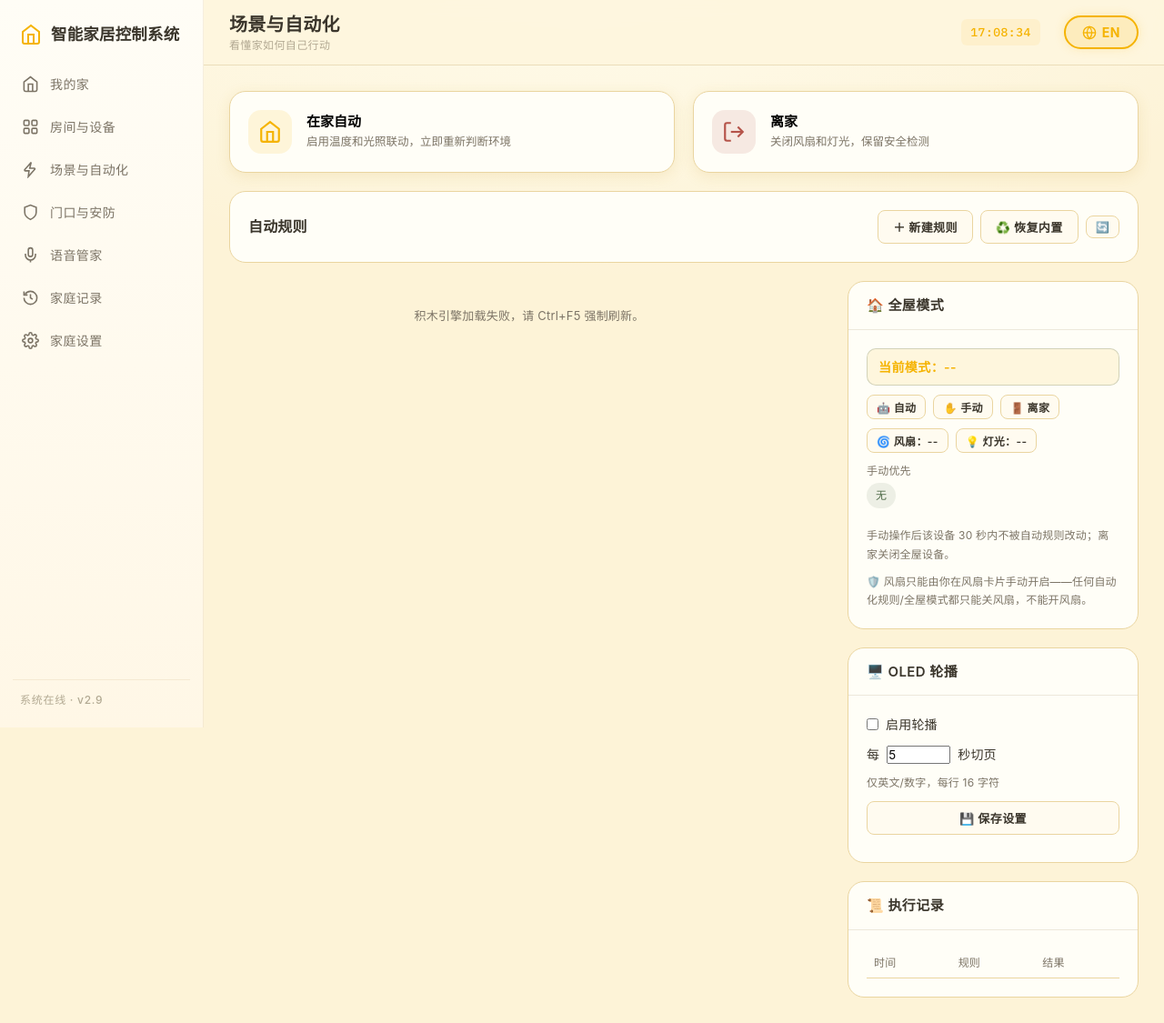
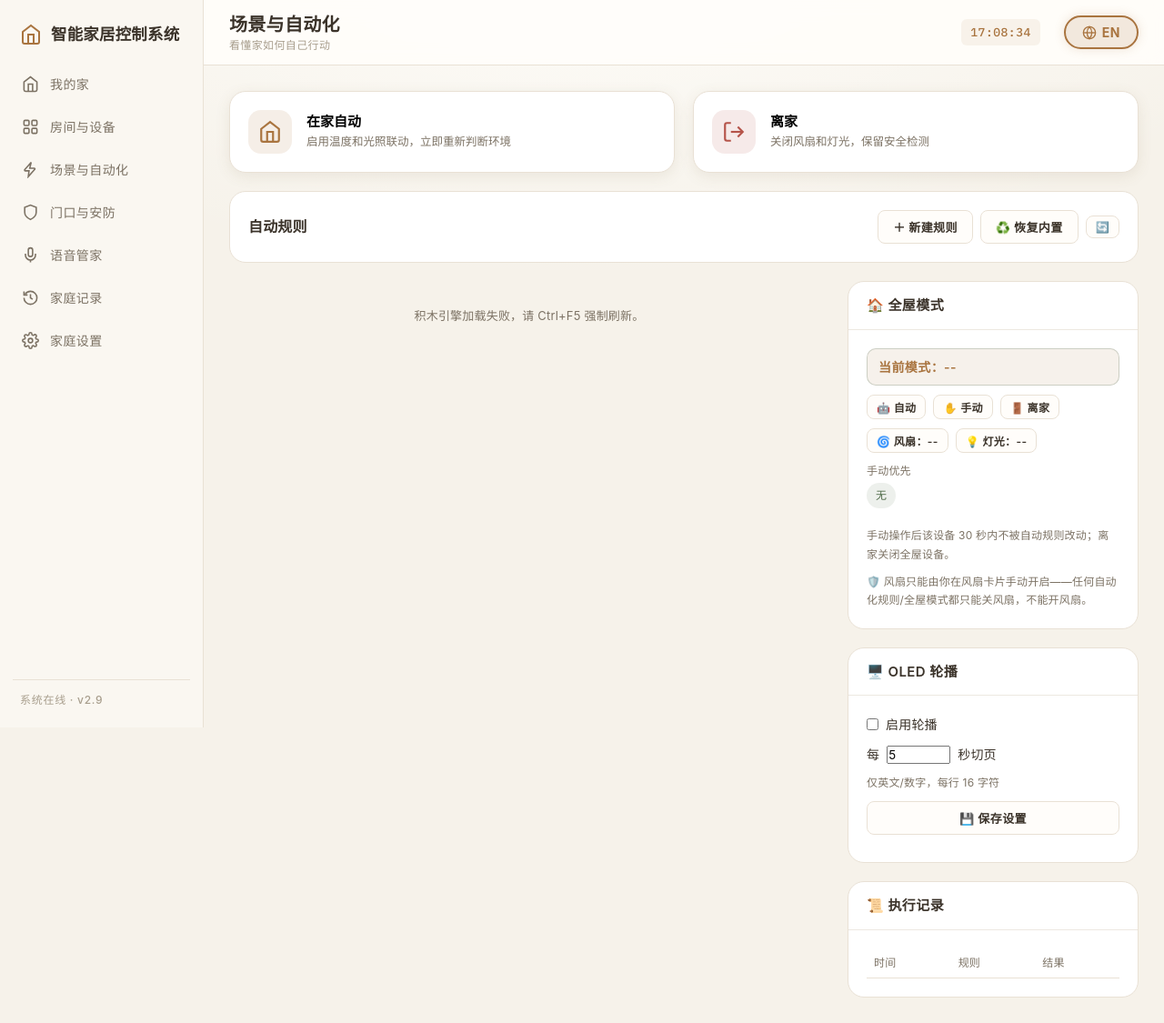
Before and after one commit to Attenna/Arduino-Uno-3-Smart-Home, a Flask app: template PC_Test/web/templates/automation.html in a window 1280 px wide. Shown: the whole page at 91% size. Run offline with Flask 3, Linux system fonts and the light colour scheme; the template is opened without the code that fills it, so the values that code supplies are empty; some libraries are stand-ins or nearby versions.

Commit message:
UI：按演示页审美换肤为奶油米白+焦糖棕主题

```diff
--- a/PC_Test/web/static/css/style.css
+++ b/PC_Test/web/static/css/style.css
@@ -6,24 +6,24 @@
 }
 
 :root {
-    /* 暖居主题：米黄底 + 暖白卡片 + 黄色主色（状态色保留：鼠尾草绿正常 / 砖红告警） */
-    --bg-primary: #fdf3d7;
-    --bg-secondary: #fffbf0;
-    --bg-card: #fffef7;
-    --bg-card-hover: #fdecc0;
-    --bg-sidebar: #fffaef;
-    --border-color: #ead5a0;
-    --text-primary: #3b362c;
-    --text-secondary: #7c7466;
-    --text-muted: #b2a992;
+    /* 暖居主题（对齐演示页审美）：奶油米白底 + 纯白卡片 + 焦糖棕强调（状态色保留：鼠尾草绿正常 / 砖红告警） */
+    --bg-primary: #f6f2ea;
+    --bg-secondary: #fffdfa;
+    --bg-card: #ffffff;
+    --bg-card-hover: #f5efe6;
+    --bg-sidebar: #faf7f1;
+    --border-color: #e9e1d5;
+    --text-primary: #3b332a;
+    --text-secondary: #7c7264;
+    --text-muted: #a89e8d;
     --accent-blue: #476044;
-    --accent-cyan: #f5b301;
+    --accent-cyan: #a9743f;
     --accent-green: #4f6b48;
     --accent-orange: #b06a2c;
     --accent-red: #b5544a;
-    --accent-yellow: #f5b301;
+    --accent-yellow: #c08a4a;
     --accent-purple: #9a7aa0;
-    --shadow: 0 4px 16px rgba(196, 158, 44, 0.14);
+    --shadow: 0 4px 16px rgba(120, 95, 60, 0.10);
     --radius: 18px;
     --radius-sm: 10px;
     --transition: all 0.3s cubic-bezier(0.4, 0, 0.2, 1);
@@ -33,7 +33,7 @@
 body {
     font-family: -apple-system, BlinkMacSystemFont, 'Segoe UI', 'PingFang SC', 'Microsoft YaHei', sans-serif;
     background: var(--bg-primary);
-    background-image: radial-gradient(1200px 600px at 50% -10%, #fffdf0 0%, rgba(253, 243, 215, 0) 70%);
+    background-image: radial-gradient(1200px 600px at 50% -10%, #fffefb 0%, rgba(246, 242, 234, 0) 70%);
     color: var(--text-primary);
     min-height: 100vh;
     line-height: 1.5;
@@ -386,7 +386,7 @@
     font-family: var(--font-mono);
     font-size: 13px;
     color: var(--accent-cyan);
-    background: rgba(245, 179, 1, 0.08);
+    background: rgba(169, 116, 63, 0.08);
     padding: 4px 10px;
     border-radius: 6px;
 }
@@ -400,19 +400,19 @@
     font-size: 14px;
     font-weight: 700;
     border: 2px solid var(--accent-cyan);
-    background: rgba(245, 179, 1, 0.15);
+    background: rgba(169, 116, 63, 0.15);
     color: var(--accent-cyan);
     cursor: pointer;
     transition: var(--transition);
     margin-left: 12px;
-    box-shadow: 0 0 12px rgba(245, 179, 1, 0.2);
+    box-shadow: 0 0 12px rgba(169, 116, 63, 0.2);
     letter-spacing: 0.5px;
 }
 
 .lang-switch:hover {
     background: var(--accent-cyan);
     color: #3b362c;
-    box-shadow: 0 0 20px rgba(245, 179, 1, 0.5);
+    box-shadow: 0 0 20px rgba(169, 116, 63, 0.5);
     transform: scale(1.05);
 }
 
@@ -1763,8 +1763,8 @@
     left: 0;
     bottom: 0;
     width: 224px;
-    background: linear-gradient(180deg, #fffdf6 0%, #fff7e6 100%);
-    border-right: 1px solid rgba(176, 143, 74, 0.13);
+    background: var(--bg-sidebar);
+    border-right: 1px solid var(--border-color);
     display: flex;
     flex-direction: column;
     padding: 20px 14px;
@@ -1852,9 +1852,9 @@
     align-items: center;
     gap: 16px;
     padding: 0 28px;
-    background: rgba(254, 246, 222, 0.92);
+    background: rgba(255, 253, 250, 0.92);
     backdrop-filter: blur(10px);
-    border-bottom: 1px solid rgba(176, 143, 74, 0.24);
+    border-bottom: 1px solid var(--border-color);
     z-index: 40;
 }
 
--- a/PC_Test/web/static/js/access.js
+++ b/PC_Test/web/static/js/access.js
@@ -360,7 +360,7 @@
 
     persons.forEach((p, i) => {
         const initial = p.name.charAt(0);
-        const colors = ['#f5b301', '#4f6b48', '#9a7aa0', '#b06a2c', '#b5544a'];
+        const colors = ['#a9743f', '#4f6b48', '#9a7aa0', '#b06a2c', '#b5544a'];
         const color = colors[i % colors.length];
         const faceChip = p.face_id
             ? `<span class="cred-chip on face">${t('access.cred_face')}</span>`
--- a/PC_Test/web/static/js/automation.js
+++ b/PC_Test/web/static/js/automation.js
@@ -688,10 +688,10 @@
             flyoutOpacity: 0.98,
             scrollbarColour: '#e6d6a7',
             scrollbarOpacity: 0.6,
-            insertionMarkerColour: '#f5b301',
+            insertionMarkerColour: '#a9743f',
             insertionMarkerOpacity: 0.8,
-            cursorColour: '#f5b301',
-            selectedGlowColour: '#f5b301',
+            cursorColour: '#a9743f',
+            selectedGlowColour: '#a9743f',
         },
     });
 }
--- a/PC_Test/web/static/js/main.js
+++ b/PC_Test/web/static/js/main.js
@@ -760,8 +760,8 @@
                 {
                     label: t('chart.temp'),
                     data: temps,
-                    borderColor: '#f5b301',
-                    backgroundColor: 'rgba(245, 179, 1, 0.1)',
+                    borderColor: '#a9743f',
+                    backgroundColor: 'rgba(169, 116, 63, 0.1)',
                     tension: 0.4,
                     fill: true
                 },
--- a/PC_Test/web/templates/access.html
+++ b/PC_Test/web/templates/access.html
@@ -289,5 +289,5 @@
 {% endblock %}
 
 {% block scripts %}
-    <script src="{{ url_for('static', filename='js/access.js') }}?v=20261005a"></script>
+    <script src="{{ url_for('static', filename='js/access.js') }}?v=20261006a"></script>
 {% endblock %}
--- a/PC_Test/web/templates/automation.html
+++ b/PC_Test/web/templates/automation.html
@@ -29,11 +29,11 @@
                       background: var(--bg-card); border: 1px solid var(--border-color);
                       border-radius: var(--radius); box-shadow: var(--shadow); cursor: pointer;
                       transition: .18s; text-align: left; }
-        .scene-card:hover { transform: translateY(-2px); border-color: rgba(245, 179, 1,.42); }
-        .scene-card.active { border-color: var(--accent-cyan); background: rgba(245, 179, 1,.07); }
+        .scene-card:hover { transform: translateY(-2px); border-color: rgba(169, 116, 63,.42); }
+        .scene-card.active { border-color: var(--accent-cyan); background: rgba(169, 116, 63,.07); }
         .scene-icon { width: 48px; height: 48px; flex: 0 0 48px; border-radius: 14px;
                       display: flex; align-items: center; justify-content: center;
-                      background: rgba(245, 179, 1,.12); color: var(--accent-cyan); }
+                      background: rgba(169, 116, 63,.12); color: var(--accent-cyan); }
         .scene-icon svg { width: 26px; height: 26px; }
         .scene-card.scene-away .scene-icon { background: rgba(181, 84, 74,.12); color: var(--accent-red); }
         .scene-main { display: flex; flex-direction: column; min-width: 0; flex: 1 1 auto; }
@@ -45,13 +45,13 @@
         .rule-card { display: flex; align-items: center; gap: 12px; padding: 12px 14px;
                      border: 1px solid var(--border-color); border-radius: 12px;
                      background: var(--bg-secondary); cursor: pointer; transition: .15s; }
-        .rule-card:hover { border-color: rgba(245, 179, 1,.45); background: rgba(245, 179, 1,.05); }
+        .rule-card:hover { border-color: rgba(169, 116, 63,.45); background: rgba(169, 116, 63,.05); }
         .rule-card.disabled { opacity: .5; }
         .rc-icon { width: 42px; height: 42px; flex: 0 0 42px; border-radius: 10px;
                    display: flex; align-items: center; justify-content: center; font-size: 20px;
                    background: rgba(154,122,160,.16); }
         .rc-icon.evt { background: rgba(176, 106, 44,.16); }
-        .rc-icon.time { background: rgba(245, 179, 1,.16); }
+        .rc-icon.time { background: rgba(169, 116, 63,.16); }
         .rc-main { flex: 1 1 auto; min-width: 0; }
         .rc-name { font-weight: 600; font-size: 14px; white-space: nowrap;
                    overflow: hidden; text-overflow: ellipsis; }
@@ -76,7 +76,7 @@
         .card-menu button { display: flex; width: 100%; align-items: center; gap: 8px;
                             padding: 8px 10px; border: 0; border-radius: 7px; background: transparent;
                             color: var(--text-primary); font-size: 13.5px; text-align: left; cursor: pointer; }
-        .card-menu button:hover { background: rgba(245, 179, 1,.14); }
+        .card-menu button:hover { background: rgba(169, 116, 63,.14); }
         .card-menu button:disabled { opacity: .4; cursor: default; }
         .card-menu button.danger { color: var(--accent-red); }
         .card-menu .sep { height: 1px; margin: 5px 6px; background: var(--border-color); }
@@ -102,7 +102,7 @@
                    border-radius: 8px; border: 1px solid var(--border-color);
                    background: rgba(255, 251, 238,.95); color: #6b5f50; font-size: 16px;
                    cursor: pointer; display: flex; align-items: center; justify-content: center; }
-        .fit-btn:hover { background: rgba(245, 179, 1,.18); color: #e0a300; }
+        .fit-btn:hover { background: rgba(169, 116, 63,.18); color: #96632f; }
 
         /* ==================== 侧栏 ==================== */
         .badge { font-size: 11px; padding: 2px 8px; border-radius: 999px; }
@@ -111,7 +111,7 @@
         .badge.evt { background: rgba(176, 106, 44,.15); color: var(--accent-orange); }
         .badge.disabled { background: rgba(184,165,138,.2); color: var(--text-secondary); }
         .mode-badge { font-weight: 600; font-size: 14px; padding: 8px 12px; border-radius: var(--radius-sm);
-                      background: rgba(245, 179, 1,.10); color: var(--accent-cyan); }
+                      background: rgba(169, 116, 63,.10); color: var(--accent-cyan); }
         .mode-badge.mode-manual { background: rgba(176, 106, 44,.12); color: var(--accent-orange); }
         .mode-badge.mode-away { background: rgba(181, 84, 74,.12); color: var(--accent-red); }
         .manual-grace { display: flex; flex-wrap: wrap; gap: 6px; }
@@ -265,5 +265,5 @@
 {% endblock %}
 
 {% block scripts %}
-    <script src="{{ url_for('static', filename='js/automation.js') }}?v=20261004b"></script>
+    <script src="{{ url_for('static', filename='js/automation.js') }}?v=20261006a"></script>
 {% endblock %}
--- a/PC_Test/web/templates/dashboard.html
+++ b/PC_Test/web/templates/dashboard.html
@@ -320,6 +320,6 @@
 {% endblock %}
 
 {% block scripts %}
-    <script src="{{ url_for('static', filename='js/main.js') }}?v=20261003a"></script>
+    <script src="{{ url_for('static', filename='js/main.js') }}?v=20261006a"></script>
     <script src="{{ url_for('static', filename='js/home.js') }}?v=20261003a"></script>
 {% endblock %}
--- a/PC_Test/web/templates/hardware.html
+++ b/PC_Test/web/templates/hardware.html
@@ -4,7 +4,7 @@
     <meta charset="UTF-8">
     <meta name="viewport" content="width=device-width, initial-scale=1.0">
     <title data-i18n="system.title">智能家居控制系统</title>
-    <link rel="stylesheet" href="{{ url_for('static', filename='css/style.css') }}?v=20261005d">
+    <link rel="stylesheet" href="{{ url_for('static', filename='css/style.css') }}?v=20261006a">
     <script src="{{ url_for('static', filename='vendor/chart/chart.umd.min.js') }}"></script>
 </head>
 <body>
--- a/PC_Test/web/templates/history.html
+++ b/PC_Test/web/templates/history.html
@@ -109,5 +109,5 @@
 {% endblock %}
 
 {% block scripts %}
-    <script src="{{ url_for('static', filename='js/history.js') }}?v=20261003a"></script>
+    <script src="{{ url_for('static', filename='js/history.js') }}?v=20261006a"></script>
 {% endblock %}
--- a/PC_Test/web/templates/login.html
+++ b/PC_Test/web/templates/login.html
@@ -4,7 +4,7 @@
     <meta charset="UTF-8">
     <meta name="viewport" content="width=device-width, initial-scale=1.0">
     <title data-i18n="login.title">登录 - 智能家居</title>
-    <link rel="stylesheet" href="{{ url_for('static', filename='css/style.css') }}?v=20261004g">
+    <link rel="stylesheet" href="{{ url_for('static', filename='css/style.css') }}?v=20261006a">
 </head>
 <body>
     <div class="login-shell">
--- a/PC_Test/web/templates/rooms.html
+++ b/PC_Test/web/templates/rooms.html
@@ -181,6 +181,6 @@
 {% endblock %}
 
 {% block scripts %}
-    <script src="{{ url_for('static', filename='js/main.js') }}?v=20261003a"></script>
+    <script src="{{ url_for('static', filename='js/main.js') }}?v=20261006a"></script>
     <script src="{{ url_for('static', filename='js/rooms.js') }}?v=20261003a"></script>
 {% endblock %}
```
Also changed, not shown: other parts of PC_Test/web/static/css/style.css (+47 -47 lines), PC_Test/web/auth.py (+13 -13 lines), PC_Test/web/static/js/history.js (+9 -9 lines).
